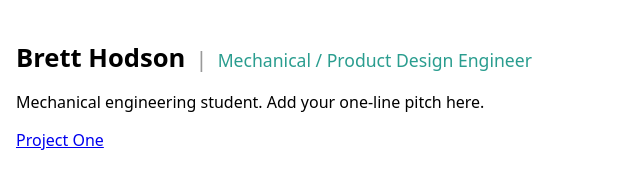
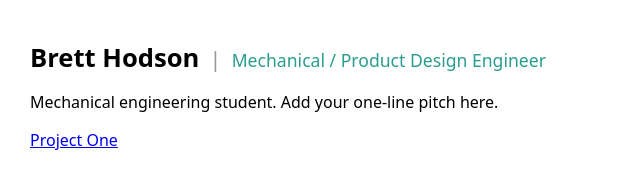
Before and after one commit to bretthodson10/bretthodson10.github.io, a plain HTML site: page index.html in a window 1280 px wide. Shown: the whole page, without its empty margins (0-640 px from the left). Drawn offline with Linux system fonts and the light colour scheme.

Commit message:
Update style.css

```diff
--- a/style.css
+++ b/style.css
@@ -1,4 +1,4 @@
-body { font-family: system-ui, sans-serif; max-width: 800px; margin: 40px 0; padding: 0 16px; }
+body { font-family: system-ui, sans-serif; max-width: 800px; margin: 40px 0; padding: 0 30px; }
 
 .site-header {
   display: flex;
```
